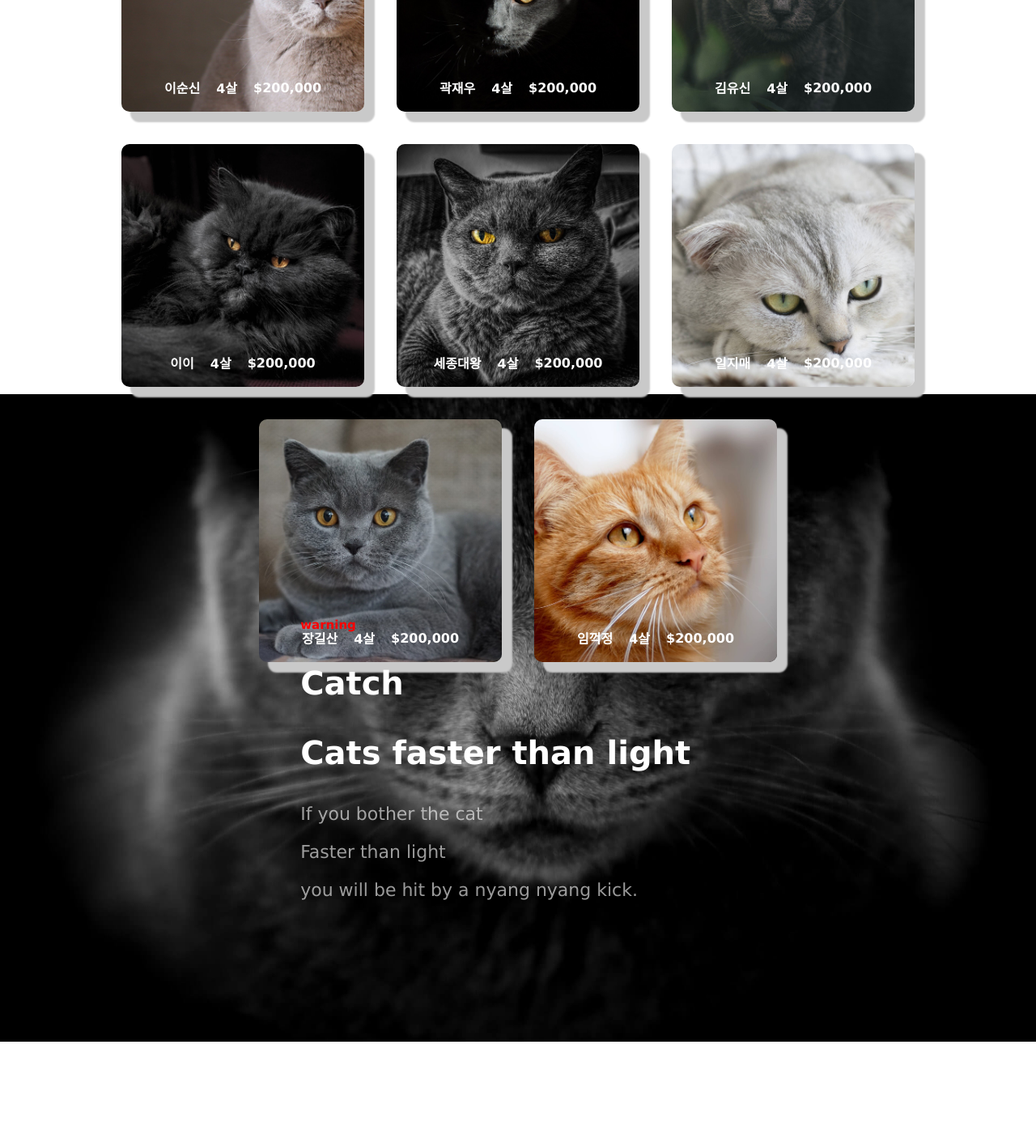
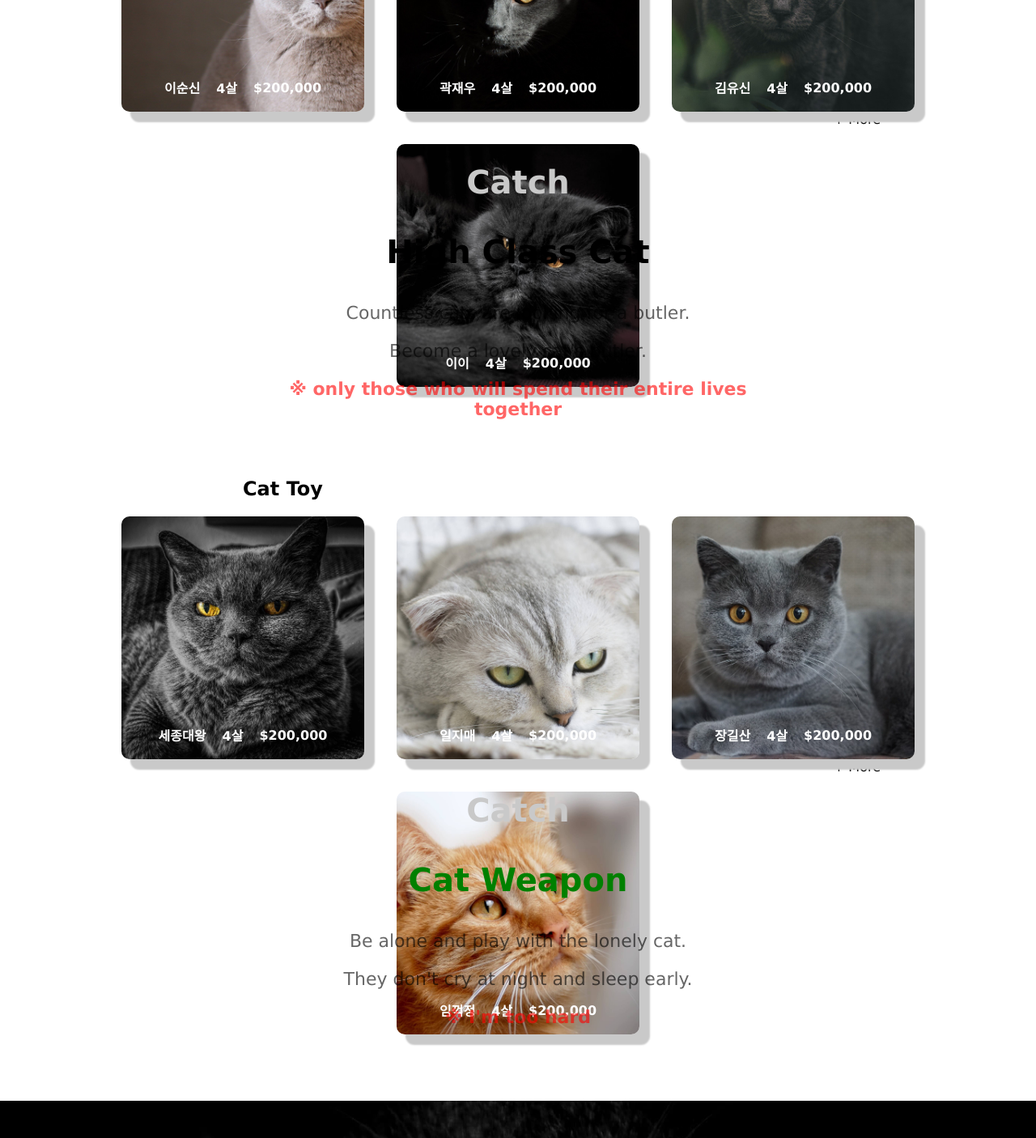
Before and after one commit to gildydtjd/Catworld, a React (Create React App) app: page / in a window 1280 px wide. Shown: the part 1040-2446 px from the top of the page at 81% size. Built offline with nearby package versions, Linux system fonts and the light colour scheme.

Commit message:
#middle content

```diff
--- a/src/components/photo/PhotoGallery.js
+++ b/src/components/photo/PhotoGallery.js
@@ -1,10 +1,25 @@
-import React from "react";
+import React, { useEffect, useState } from "react";
 import styled from "styled-components";
 import Photo from "./Photo";
-function PhotoGallery(props) {
+function PhotoGallery({ arrays }) {
+  const [photoArray, setArray] = useState([
+    {
+      url: "",
+      duraction: "",
+      delay: "",
+      name: "",
+      age: "",
+      price: "",
+    },
+  ]);
+
+  useEffect(() => {
+    setArray(arrays);
+  }, [arrays]);
+
   const PhotoGallery = styled.div`
     width: 80%;
-    height: 80vh;
+    height: 40vh;
     display: flex;
     flex-wrap: wrap;
     justify-content: center;
@@ -14,74 +29,8 @@ function PhotoGallery(props) {
       height: 100%;
     }
   `;
-  const backUrl = [
-    {
-      url: "/assets/img/cat13.jpg",
-      duraction: 1,
-      delay: 0.5,
-      name: "이순신",
-      age: 4,
-      price: "200,000",
-    },
-    {
-      url: "/assets/img/cat10.jpg",
-      duraction: 1,
-      delay: 0.6,
-      name: "곽재우",
-      age: 4,
-      price: "200,000",
-    },
-    {
-      url: "/assets/img/cat11.jpg",
-      duraction: 1,
-      delay: 0.7,
-      name: "김유신",
-      age: 4,
-      price: "200,000",
-    },
-    {
-      url: "/assets/img/cat12.jpg",
-      duraction: 1,
-      delay: 0.8,
-      name: "이이",
-      age: 4,
-      price: "200,000",
-    },
-    {
-      url: "/assets/img/cat5.jpg",
-      duraction: 1,
-      delay: 0.9,
-      name: "세종대왕",
-      age: 4,
-      price: "200,000",
-    },
-    {
-      url: "/assets/img/cat14.jpg",
-      duraction: 1,
-      delay: 1.0,
-      name: "일지매",
-      age: 4,
-      price: "200,000",
-    },
-    {
-      url: "/assets/img/cat19.jpg",
-      duraction: 1,
-      delay: 1.1,
-      name: "장길산",
-      age: 4,
-      price: "200,000",
-    },
-    {
-      url: "/assets/img/cat16.jpg",
-      duraction: 1,
-      delay: 1.2,
-      name: "임꺽정",
-      age: 4,
-      price: "200,000",
-    },
-  ];
 
-  const photoRender = backUrl.map((props) => {
+  const photoRender = photoArray.map((props) => {
     return (
       <Photo
         key={`social-${props.name}`}
--- a/src/page/Main.js
+++ b/src/page/Main.js
@@ -4,6 +4,74 @@ import useScrollFadeIn from "../hooks/useScrollFadeIn";
 import PhotoGallery from "../components/photo/PhotoGallery";
 import Header from "../components/header/Header";
 import { Link } from "react-router-dom";
+const backUrl = [
+  {
+    url: "/assets/img/cat13.jpg",
+    duraction: 1,
+    delay: 0.5,
+    name: "이순신",
+    age: 4,
+    price: "200,000",
+  },
+  {
+    url: "/assets/img/cat10.jpg",
+    duraction: 1,
+    delay: 0.6,
+    name: "곽재우",
+    age: 4,
+    price: "200,000",
+  },
+  {
+    url: "/assets/img/cat11.jpg",
+    duraction: 1,
+    delay: 0.7,
+    name: "김유신",
+    age: 4,
+    price: "200,000",
+  },
+  {
+    url: "/assets/img/cat12.jpg",
+    duraction: 1,
+    delay: 0.8,
+    name: "이이",
+    age: 4,
+    price: "200,000",
+  },
+];
+const backUrl2 = [
+  {
+    url: "/assets/img/cat5.jpg",
+    duraction: 1,
+    delay: 0.9,
+    name: "세종대왕",
+    age: 4,
+    price: "200,000",
+  },
+  {
+    url: "/assets/img/cat14.jpg",
+    duraction: 1,
+    delay: 1.0,
+    name: "일지매",
+    age: 4,
+    price: "200,000",
+  },
+  {
+    url: "/assets/img/cat19.jpg",
+    duraction: 1,
+    delay: 1.1,
+    name: "장길산",
+    age: 4,
+    price: "200,000",
+  },
+  {
+    url: "/assets/img/cat16.jpg",
+    duraction: 1,
+    delay: 1.2,
+    name: "임꺽정",
+    age: 4,
+    price: "200,000",
+  },
+];
 
 function Main(props) {
   const SectionBox = styled.div`
@@ -18,13 +86,22 @@ function Main(props) {
     justify-content: center;
     background-position: center;
 
+    .more {
+      text-decoration: none;
+      float: right;
+      margin-right: 15%;
+      color: black;
+      margin-bottom: 10px;
+      clear: both;
+    }
     .sectionBox__about {
       width: 50%;
       height: 50%;
-      margin-left: 8%;
-      margin-top: 10%;
+      margin-left: ${(props) => (props.marginL ? props.marginL : "8%")};
+      margin-top: ${(props) => (props.marginT ? props.marginT : "10%")};
+      text-align: ${(props) => (props.align ? props.align : "none")};
       .sectionBox__about__info1 {
-        color: #fff;
+        color: ${(props) => (props.color ? props.color : "#fff")};
         h2 {
           font-size: 15px;
         }
@@ -34,7 +111,7 @@ function Main(props) {
         }
       }
       .sectionBox__about__info2 {
-        color: #fff;
+        color: ${(props) => (props.color ? props.color : "#fff")};
         p {
           font-size: 22px;
           opacity: 0.6;
@@ -47,10 +124,12 @@ function Main(props) {
     }
 
     @media screen and (max-width: 768px) {
+      height: ${(props) => (props.hheight ? props.hheight : "100vh")};
       .sectionBox__about {
         width: 80% !important;
         margin-left: 8%;
-        margin-top: 70% !important;
+        margin-top: ${(props) => (props.marginTT ? props.marginTT : "70%")};
+
         .sectionBox__about__info1 {
           h2 {
             font-size: 10px !important;
@@ -83,7 +162,6 @@ function Main(props) {
             className="sectionBox__about__info1"
             {...useScrollFadeIn("right", 1, 0.4)}
           >
-            <h2>2021</h2>
             <p>Catch</p>
             <p>High Class Cat</p>
           </div>
@@ -97,25 +175,78 @@ function Main(props) {
           </div>
         </div>
       </SectionBox>
-      <SectionBox dis="inline-block" height="100%">
+      <SectionBox
+        dis="inline-block"
+        color="black"
+        marginL="25%"
+        marginT="5%"
+        align="center"
+        hheight="100%"
+        marginTT="10%"
+      >
         <div {...useScrollFadeIn("up", 1, 0.6)}>
           <h2 className="info__h2">New Family Information</h2>
         </div>
-        <PhotoGallery />
+        <PhotoGallery arrays={backUrl} />
         <Link {...useScrollFadeIn("up", 1, 0.6)} to="/about">
-          <span
-            style={{
-              textDecoration: "none",
-              float: "right",
-              marginRight: "15%",
-              color: "black",
-              marginBottom: "10px",
-            }}
+          <span className="more">+ More</span>
+        </Link>
+        <div className="sectionBox__about">
+          <div
+            className="sectionBox__about__info1"
+            {...useScrollFadeIn("right", 1, 0.4)}
           >
-            + More
-          </span>
+            <p style={{ color: "#c9c9c9" }}>Catch</p>
+            <p>High Class Cat</p>
+          </div>
+          <div
+            className="sectionBox__about__info2"
+            {...useScrollFadeIn("right", 1, 0.4)}
+          >
+            <p>Countless cats are looking for a butler.</p>
+            <p>Become a lovely cat's butler.</p>
+            <p style={{ color: "red", fontWeight: "600" }}>
+              ※ only those who will spend their entire lives together
+            </p>
+          </div>
+        </div>
+      </SectionBox>
+
+      <SectionBox
+        dis="inline-block"
+        color="black"
+        marginL="25%"
+        marginT="3%"
+        align="center"
+        hheight="100%"
+        marginTT="10%"
+      >
+        <div {...useScrollFadeIn("down", 1, 0.6)}>
+          <h2 className="info__h2">Cat Toy</h2>
+        </div>
+        <PhotoGallery arrays={backUrl2} />
+        <Link {...useScrollFadeIn("up", 1, 0.6)} to="/about">
+          <span className="more">+ More</span>
         </Link>
+        <div className="sectionBox__about">
+          <div
+            className="sectionBox__about__info1"
+            {...useScrollFadeIn("left", 1, 0.4)}
+          >
+            <p style={{ color: "#c9c9c9" }}>Catch</p>
+            <p style={{ color: "green" }}>Cat Weapon</p>
+          </div>
+          <div
+            className="sectionBox__about__info2"
+            {...useScrollFadeIn("left", 1, 0.4)}
+          >
+            <p>Be alone and play with the lonely cat.</p>
+            <p>They don't cry at night and sleep early.</p>
+            <p style={{ color: "red", fontWeight: "600" }}>※ I'm too hard</p>
+          </div>
+        </div>
       </SectionBox>
+
       <SectionBox url="/assets/img/cat18.jpg">
         <div className="sectionBox__about">
           <div
@@ -136,7 +267,6 @@ function Main(props) {
           </div>
         </div>
       </SectionBox>
-      <SectionBox></SectionBox>
     </>
   );
 }
```
